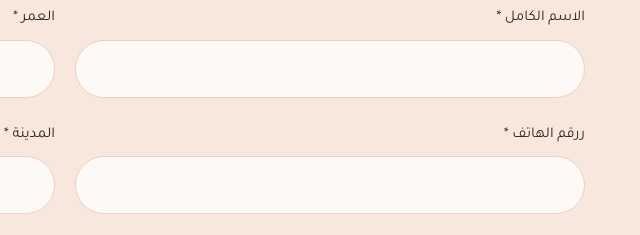
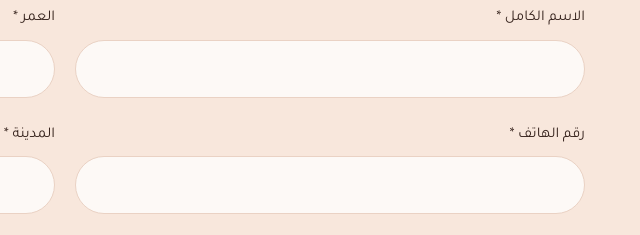
Before and after one commit to H-Alkaabi/yazi, a website: page public/index.html in a window 1280 px wide. Shown: the part 5160-5395 px from the top of the page, 575-1215 px from the left. Drawn offline with Linux system fonts and the light colour scheme; a web font is replaced by a local one.

Commit message:
Update index.html

```diff
--- a/public/index.html
+++ b/public/index.html
@@ -157,7 +157,7 @@
       <input class="hp" name="website" tabindex="-1" autocomplete="off" aria-hidden="true">
       <div class="field"><label>الاسم الكامل *</label><input name="full_name" required autocomplete="name"></div>
       <div class="field"><label>العمر *</label><input name="age" type="number" min="18" max="70" inputmode="numeric" required></div>
-      <div class="field"><label>ررقم الهاتف *</label><input name="phone" inputmode="tel" autocomplete="tel" required></div>
+      <div class="field"><label>رقم الهاتف *</label><input name="phone" inputmode="tel" autocomplete="tel" required></div>
       <div class="field"><label>المدينة *</label><input name="city" autocomplete="address-level2" required></div>
       <div class="field full"><label>حساب إنستغرام (اختياري)</label><input name="instagram" placeholder="@username"></div>
       <div class="field full"><label>أوقات التوفر</label><input name="availability_text" placeholder="مثال: نهاية الأسبوع، المساء..."></div>
```
